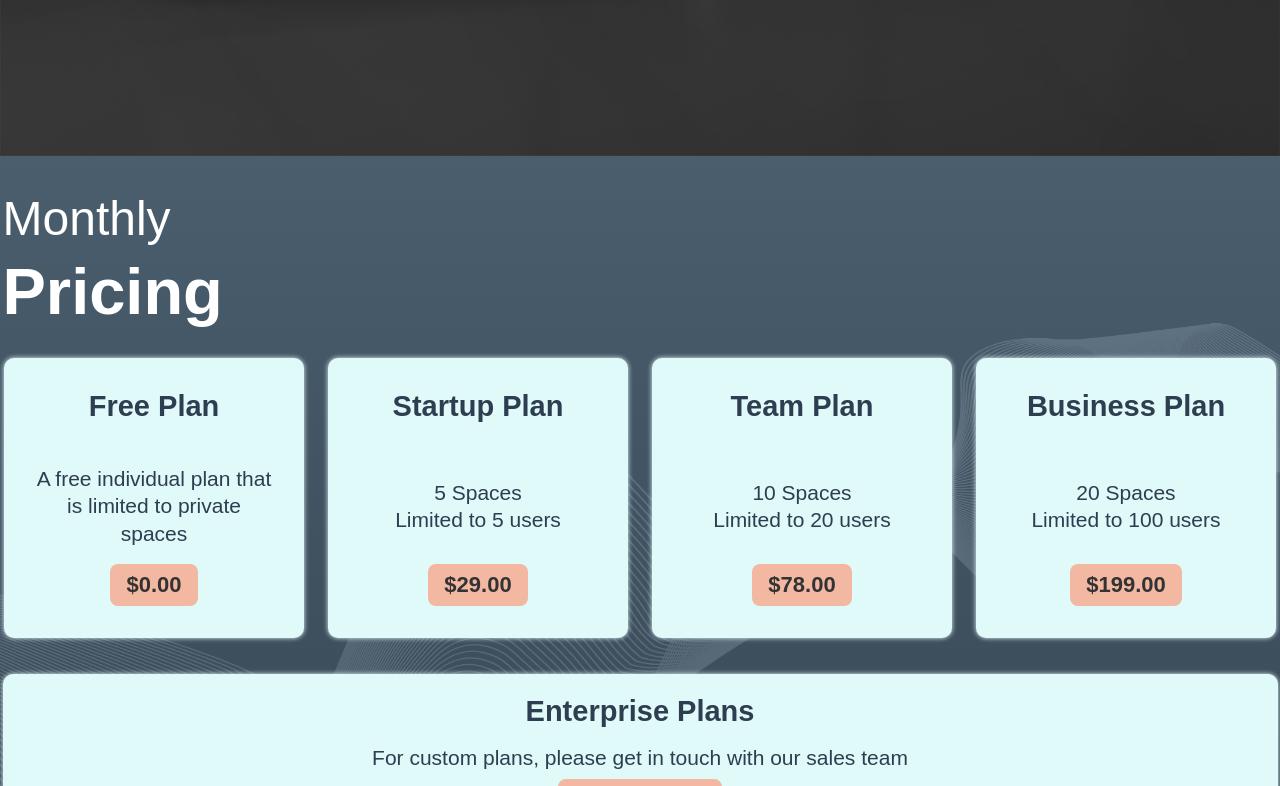
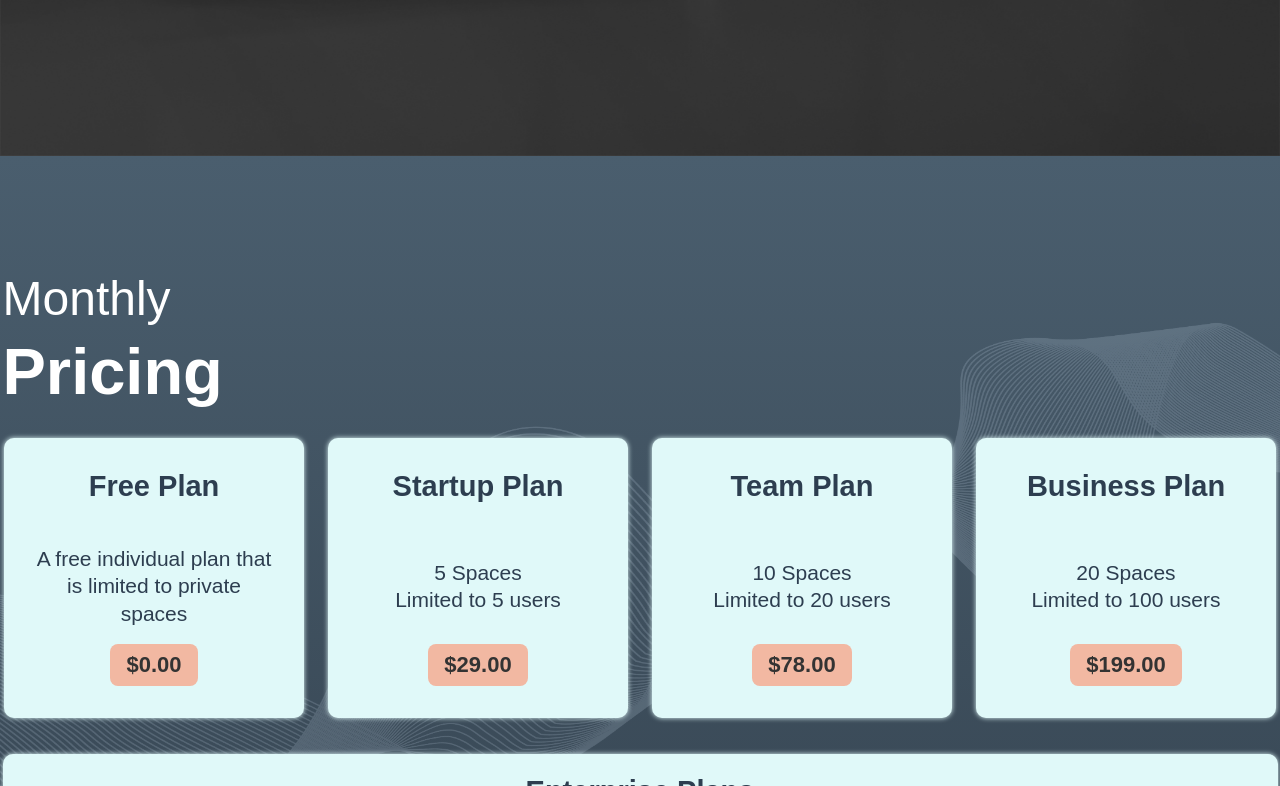
Before and after one commit to scribere-sh/landing, a SvelteKit app: page / in a window 1280 px wide. Shown: the part 3994-4780 px from the top of the page. Built offline with nearby package versions, Linux system fonts and the light colour scheme; a web font is replaced by a local one.

Commit message:
Additional Stuff

```diff
--- a/src/routes/+page.svelte
+++ b/src/routes/+page.svelte
@@ -172,6 +172,7 @@
     </div>
 </section>
 
+<!-- LEGAL FOOTER -->
 <footer class="legal-footer">
     <div class="footer-container">
         <p>&copy; {new Date().getFullYear()} Scribere. All rights reserved.</p>
@@ -286,7 +287,7 @@
         display: flex;
         align-items: center;
         justify-content: center;
-        padding: 2rem;
+        padding: 260px;
         overflow: hidden;
     }
 
@@ -303,6 +304,9 @@
         margin-bottom: 1.5rem;
     }
 
+    .pricing-title {
+        padding-top: 10rem;
+    }
     .about-title strong, .features-title strong, .pricing-title strong {
         font-weight: 700;
         font-size: 65px;
@@ -425,7 +429,7 @@
     .pricing-content {
         display: flex;
         flex-direction: row;
-        gap: 2rem;
+        gap: rem;
         flex-wrap: wrap;
         justify-content: center;
         align-items: flex-start;
```
